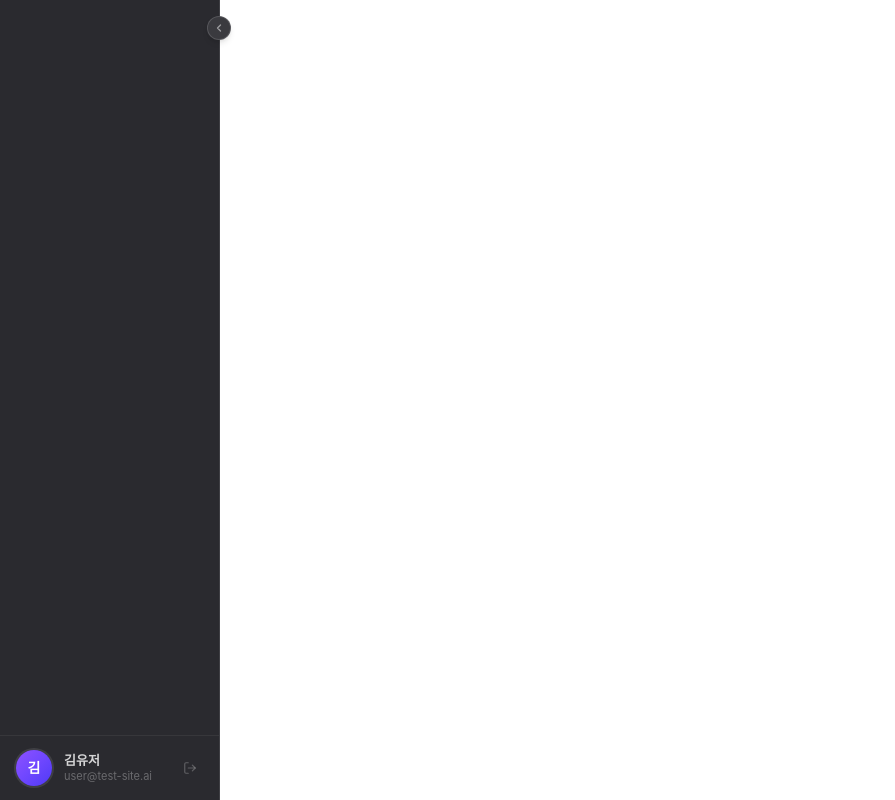
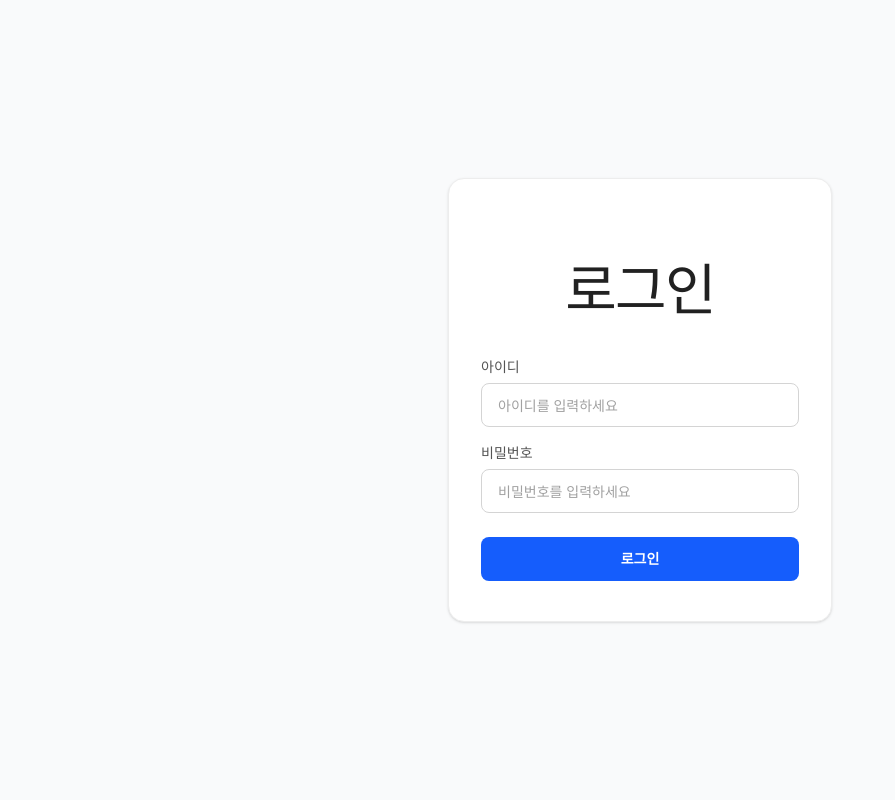
Before and after one commit to Blaybus-VideoAI-Hackathon/frontend, a React (Vite) app: page /login in a window 1280 px wide. Shown: the whole page, without its empty margins (0-895 px from the left). Built offline with nearby package versions, Linux system fonts and the light colour scheme.

Commit message:
feat: 로그인 페이지
LoginPage 만들었다.

```diff
--- a/src/App.tsx
+++ b/src/App.tsx
@@ -4,10 +4,16 @@ import Modal from "./components/ui/Modal";
 import MainPage from "./pages/MainPage";
 import CreateProjectPage from "./pages/CreateProjectPage";
 import VideoCompletePage from "./pages/VideoCompletePage";
+import LoginPage from "./pages/LoginPage";
 
 function App() {
   return (
     <BrowserRouter>
+      <Routes>
+        <Route path="/login" element={<LoginPage />} />
+        <Route
+          path="/*"
+          element={
             <div className="flex h-screen">
               <Sidebar
                 user={{ name: "김유저", email: "user@test-site.ai" }}
@@ -20,8 +26,11 @@ function App() {
                   <Route path="/projects/complete" element={<VideoCompletePage />} />
                 </Routes>
               </main>
+              <Modal />
             </div>
-      <Modal />
+          }
+        />
+      </Routes>
     </BrowserRouter>
   );
 }
--- a/src/components/ui/Login.tsx
+++ b/src/components/ui/Login.tsx
@@ -29,7 +29,7 @@ export default function Login() {
 
       const { token, user } = response.data;
       setAuth(token, user);
-      navigate("/dashboard");
+      navigate("/");
     } catch (err) {
       const message =
         err instanceof AxiosError
--- /dev/null
+++ b/src/pages/LoginPage.tsx
@@ -0,0 +1,5 @@
+import Login from "../components/ui/Login";
+
+export default function LoginPage() {
+  return <Login />;
+}
```
Lines whose indentation alone changed are shown as unchanged.
